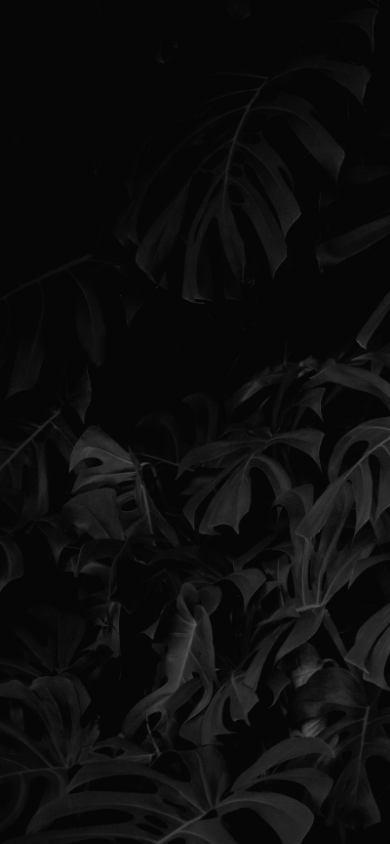
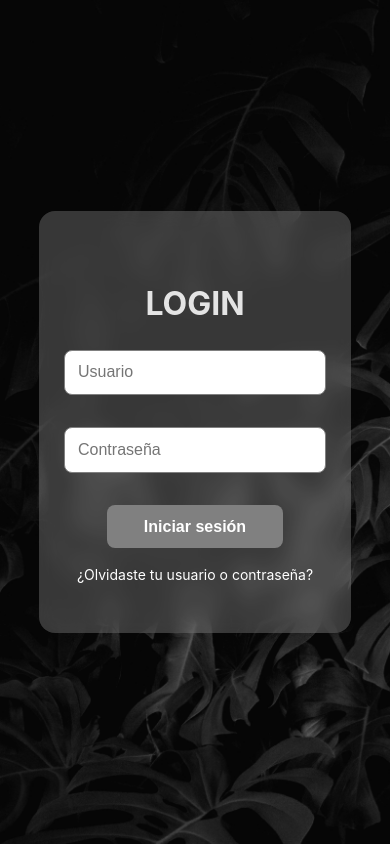
Before and after one commit to jonathanvrag/front_login, a React (Vite) app: page / in a window 390 px wide. Built offline with nearby package versions, Linux system fonts and the light colour scheme.

Commit message:
feat: Add FormLogin component to App

```diff
--- a/src/App.css
+++ b/src/App.css
@@ -1,7 +1,10 @@
 .app {
+  width: 100vw;
+  height: 100vh;
+  display: flex;
+  justify-content: center;
+  align-items: center;
   background-image: url('./assets/images/wallpaper.jpg');
   background-size: cover;
   background-repeat: no-repeat;
-  width: 100vw;
-  height: 100vh;
 }
--- a/src/App.jsx
+++ b/src/App.jsx
@@ -1,10 +1,12 @@
-import './App.css'
+import './App.css';
+import FormLogin from './components/FormLogin/FormLogin';
 
 function App() {
   return (
     <div className='app'>
+      <FormLogin />
     </div>
-  )
+  );
 }
 
-export default App
+export default App;
--- /dev/null
+++ b/src/components/FormLogin/FormLogin.css
@@ -0,0 +1,100 @@
+.formLogin {
+  width: 30vw;
+  height: 60vh;
+  background-color: rgba(255, 255, 255, 0.2);
+  backdrop-filter: blur(10px);
+  -webkit-backdrop-filter: blur(10px);
+  border-radius: 16px;
+  display: flex;
+  flex-direction: column;
+  justify-content: center;
+  align-items: center;
+}
+
+.formLogin__form {
+  width: 20vw;
+  display: flex;
+  flex-direction: column;
+  justify-content: center;
+  align-items: center;
+  gap: 2rem;
+}
+
+.formLogin__form-input {
+  width: 20vw;
+  font-size: 16px;
+  padding: 0.8rem;
+  border-radius: 8px;
+  border: 1px solid gray;
+}
+
+.formLogin__form-button {
+  width: 12vw;
+  font-size: 16px;
+  font-weight: bold;
+  padding: 0.8rem;
+  border-radius: 8px;
+  border: none;
+  background-color: gray;
+  color: white;
+  cursor: pointer;
+}
+
+.formLogin__form-button:hover {
+  background-color: white;
+  color: black;
+}
+
+.formLogin__recover {
+  font-size: 14px;
+  color: white;
+  text-decoration: none;
+  padding: 1rem 0 0 0;
+  cursor: pointer;
+}
+
+@media screen and (max-width: 992px) {
+  .formLogin {
+    width: 40vw;
+    height: 60vh;
+  }
+
+  .formLogin__form-input {
+    width: 30vw;
+  }
+
+
+  .formLogin__form-button {
+    width: 25vw;
+  }
+}
+
+@media screen and (max-width: 768px) {
+  .formLogin {
+    width: 50vw;
+    height: 50vh;
+  }
+
+  .formLogin__form-input {
+    width: 40vw;
+  }
+
+  .formLogin__form-button {
+    width: 30vw;
+  }
+}
+
+@media screen and (max-width: 600px) {
+  .formLogin {
+    width: 80vw;
+    height: 50vh;
+  }
+
+  .formLogin__form-input {
+    width: 60vw;
+  }
+
+  .formLogin__form-button {
+    width: 45vw;
+  }
+}
--- /dev/null
+++ b/src/components/FormLogin/FormLogin.jsx
@@ -0,0 +1,25 @@
+import './FormLogin.css';
+
+export default function FormLogin() {
+  return (
+    <div className='formLogin'>
+      <h1>LOGIN</h1>
+      <form className='formLogin__form'>
+        <input
+          className='formLogin__form-input'
+          type='text'
+          name='usuario'
+          placeholder='Usuario'
+        />
+        <input
+          className='formLogin__form-input'
+          type='password'
+          name='contraseña'
+          placeholder='Contraseña'
+        />
+        <button className='formLogin__form-button'>Iniciar sesión</button>
+      </form>
+      <a className='formLogin__recover' href='/recuperar'>¿Olvidaste tu usuario o contraseña?</a>
+    </div>
+  );
+}
```
